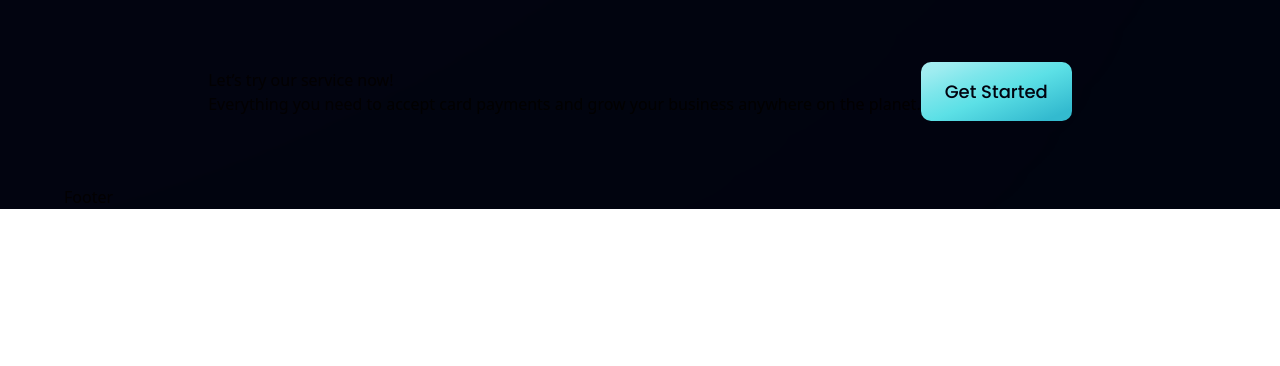
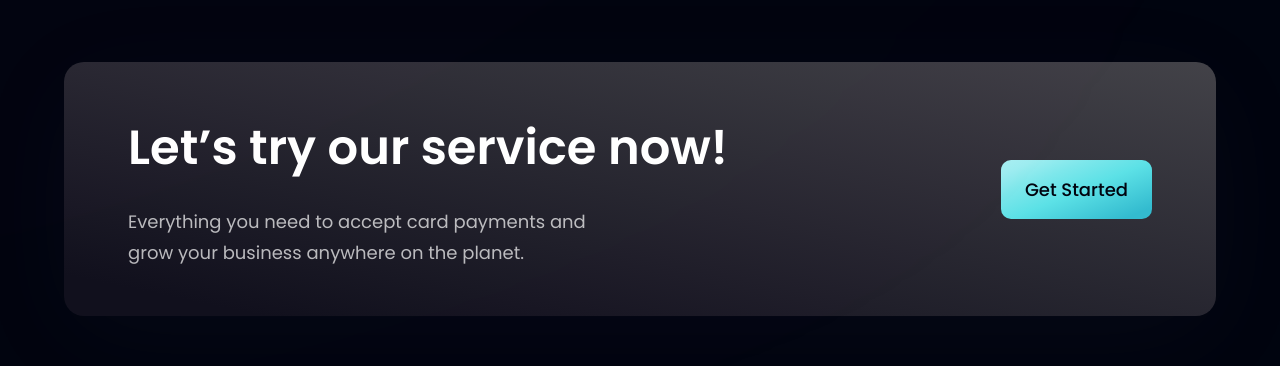
Before and after one commit to SuryanshShukla1002/bank-modern-application, a React (Vite) app: page / in a window 1280 px wide. Shown: the part 2882-3248 px from the top of the page. Before the commit the page ends 3091 px from the top, so only its background shows below. Built offline with nearby package versions, Linux system fonts and the light colour scheme.

Commit message:
CTA portion

```diff
--- a/src/components/CTA.jsx
+++ b/src/components/CTA.jsx
@@ -2,14 +2,13 @@
 import Button from './Button'
 
 
-
 const CTA = () => (
-  <section className={`${styles.flexCenter} ${styles.marginY}`}>
-    <div>
-      <h2>Let’s try our service now!</h2>
-      <p>Everything you need to accept card payments and grow your business anywhere on the planet.</p>
+  <section className={`${styles.flexCenter} ${styles.marginY} ${styles.padding} sm:flex-row flex-col bg-black-gradient-2 rounded-[20px] box-shadow`}>
+    <div className='flex-1 flex flex-col'>
+      <h2 className={styles.heading2}>Let’s try our service now!</h2>
+      <p className={`${styles.paragraph} max-w-[470px] mt-5`} >Everything you need to accept card payments and grow your business anywhere on the planet.</p>
     </div>
-    <div>
+    <div className={`${styles.flexCenter} sm:ml-10 ml-0 sm:mt-0 mt-10`}>
       <Button />
     </div>
 
```
